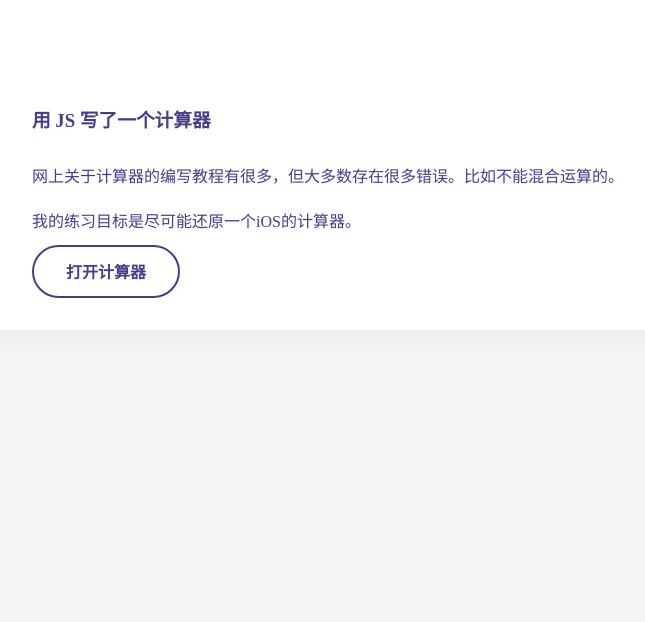
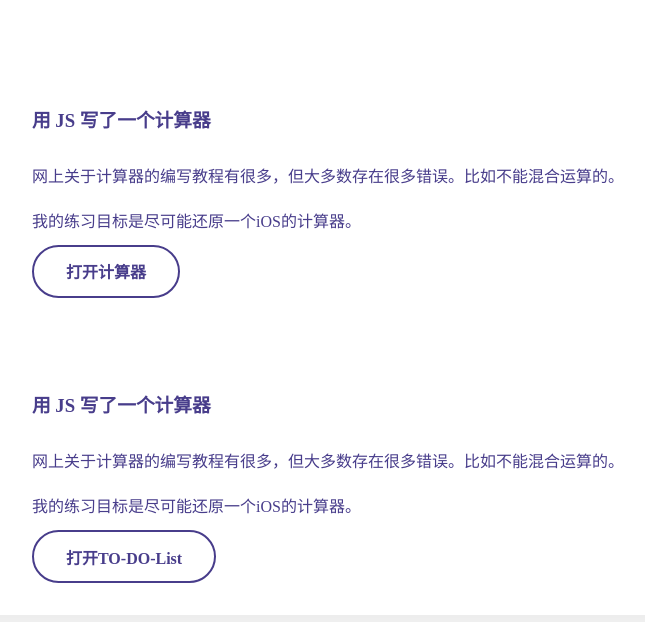
Before and after one commit to StarrylightLab/Gadget, a plain HTML site: page index.html in a window 1280 px wide. Shown: the part 138-760 px from the top of the page, without its empty margins (312-957 px from the left). Drawn offline with Linux system fonts and the light colour scheme.

Commit message:
index 更新目录连接

```diff
--- a/index.html
+++ b/index.html
@@ -22,6 +22,12 @@
                 <p>我的练习目标是尽可能还原一个iOS的计算器。</p>
                 <a href="Calculator\calculator.html">打开计算器</a>
             </div>
+            <div class="card">
+                <h3>用 JS 写了一个计算器</h3>
+                <p>网上关于计算器的编写教程有很多，但大多数存在很多错误。比如不能混合运算的。</p>
+                <p>我的练习目标是尽可能还原一个iOS的计算器。</p>
+                <a href="Todo\todo.html">打开TO-DO-List</a>
+            </div>
 
         </article>
     </div>
```
